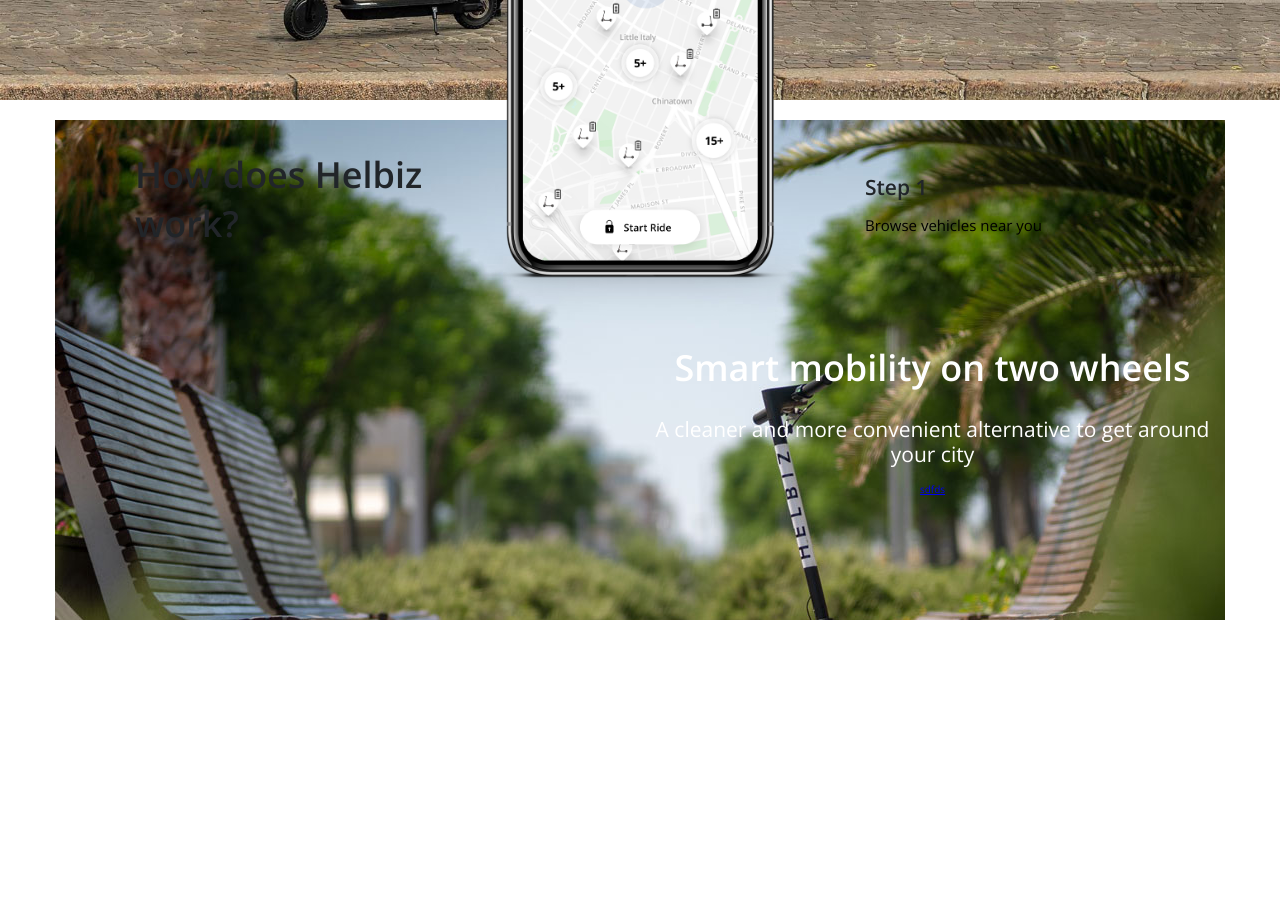
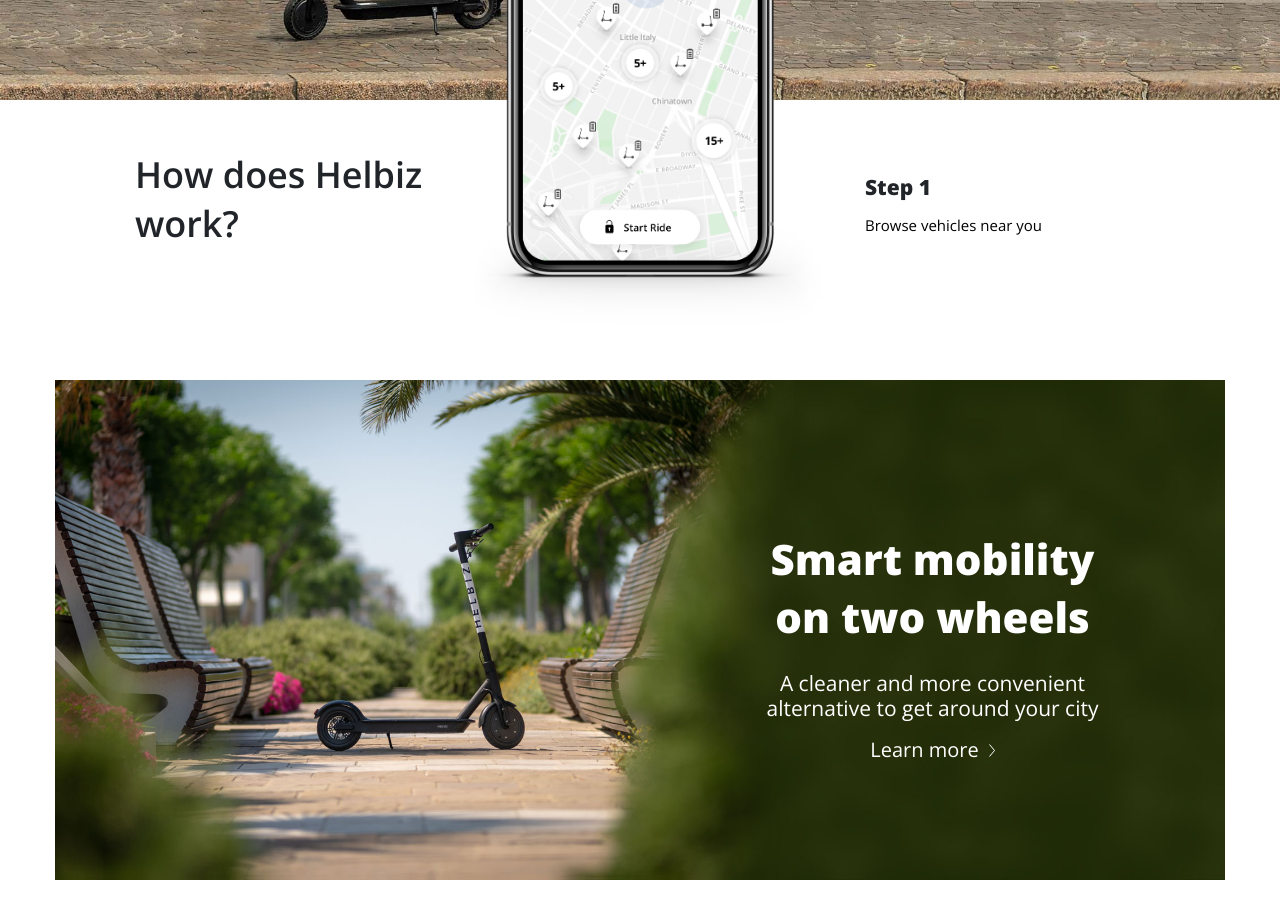
Before and after one commit to FrancescoPandolfi/html-css-helbiz, a plain HTML site: page index.html in a window 1280 px wide. Shown: the part 1780-2680 px from the top of the page. Before the commit the page ends 2623 px from the top, so only its background shows below. Drawn offline with nearby package versions, Linux system fonts and the light colour scheme.

Commit message:
End sec 3

```diff
--- a/css/12-bool.css
+++ b/css/12-bool.css
@@ -162,6 +162,7 @@
   }
 }
 
+@media screen and (min-width: 992px) {
 /* Offset */
 .col-offset-lg-1 {
   margin-left: calc((100% / 12) * 1);
@@ -195,6 +196,7 @@
 }
 .col-offset-lg-11 {
   margin-left: calc((100% / 12) * 11);
+}
 }
 
 /* mediaquery offset */
--- a/css/style.css
+++ b/css/style.css
@@ -27,7 +27,7 @@ h3 {
 .padding_20 {
   padding: 20px;;
 }
-.white {
+.wwhite {
   color: white;
 }
 
@@ -164,6 +164,7 @@ MAIN SECTION 2
   background-size: cover;
   background-repeat: no-repeat;
   height: 500px;
+  margin-bottom: 260px;
 }
 .bg_image img {
   margin-top: 120px;
@@ -190,6 +191,26 @@ MAIN SECTION 3
   height: 500px;
   background-image: url(../img/ScooterHelbiz-2400.jpg);
   background-repeat: no-repeat;
+  background-size: cover;
+}
+.title_3 {
+  font-size: 42px;
+  line-height: 58px;
+  font-weight: 800;
+  color: white;
+  padding: 150px 0 0 0;
+}
+.chevron_w:after {
+  width: 20px;
+  height: 20px;
+  padding-left: 10px;
+  content: url(../img/arrow-white.svg);
+}
+a.learn_more_w {
+  color: white;
+}
+a:hover.learn_more_w {
+  text-decoration: underline;
 }
 
 @media screen and (max-width: 992px) and (min-width: 768px) {
--- a/index.html
+++ b/index.html
@@ -7,7 +7,7 @@
   <!-- fontawesome -->
   <script src="https://kit.fontawesome.com/044e5eeaef.js"></script>
   <!-- font google -->
-  <link href="https://fonts.googleapis.com/css?family=Open+Sans:400,600&display=swap" rel="stylesheet">
+  <link href="https://fonts.googleapis.com/css?family=Open+Sans:400,600,800&display=swap" rel="stylesheet">
   <link rel="stylesheet" href="css/12-bool.css">
   <link rel="stylesheet" href="css/style.css">
   <title>Helbiz</title>
@@ -87,7 +87,7 @@
     </section>
 
     <section class="second_sec">
-      <div class="bg_image">
+      <div class="container-flex bg_image">
         <div class="container">
           <div class="col-lg-4 md_display_none xs_display_none text_wrapper_l">
             <h2>How does Helbiz work?</h2>
@@ -103,12 +103,12 @@
       </div>
     </section>
 
-    <section class="third_sec">
+    <section class="third_sec padding_20">
       <div class="container bg_img">
-        <div class="col-lg-6 col-offset-lg-6 text_center">
-          <h2 class="white">Smart mobility on two wheels</h2>
-          <h3 class="white">A cleaner and more convenient alternative to get around your city</h3>
-          <a href="link">sdfds</a>
+        <div class="col-lg-6 col-md-6 col-xs-12 col-offset-lg-6 col-offset-md-6 text_center">
+          <h2 class="title_3">Smart mobility </br> on two wheels</h2>
+          <h3 class="wwhite">A cleaner and more convenient </br> alternative to get around your city</h3>
+          <a href="#" class="link learn_more_w chevron_w">Learn more</a>
         </div>
       </div>
     </section>
```
Also changed, not shown: img/arrow-white.svg (added).
